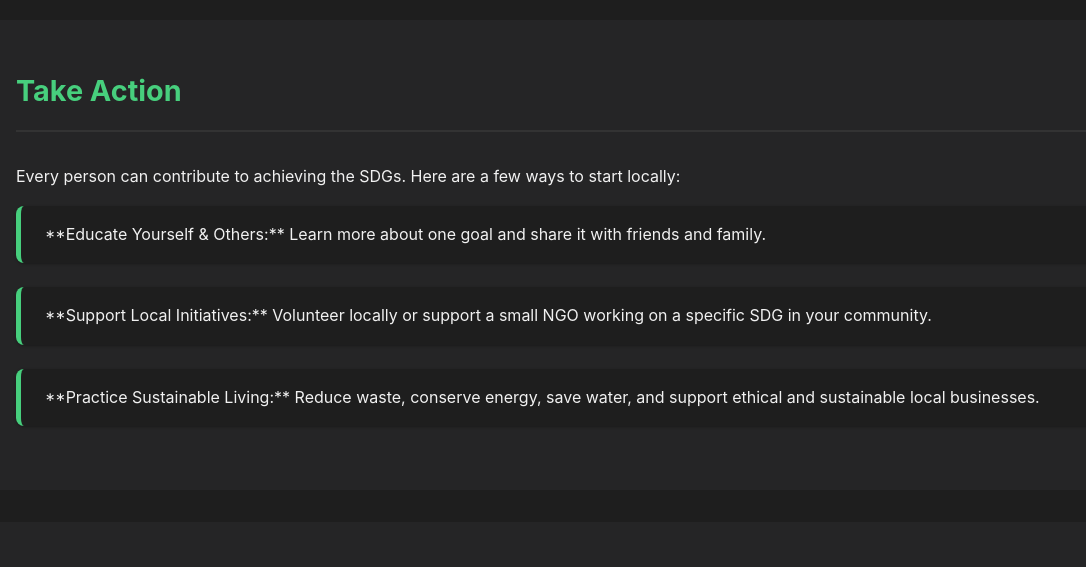
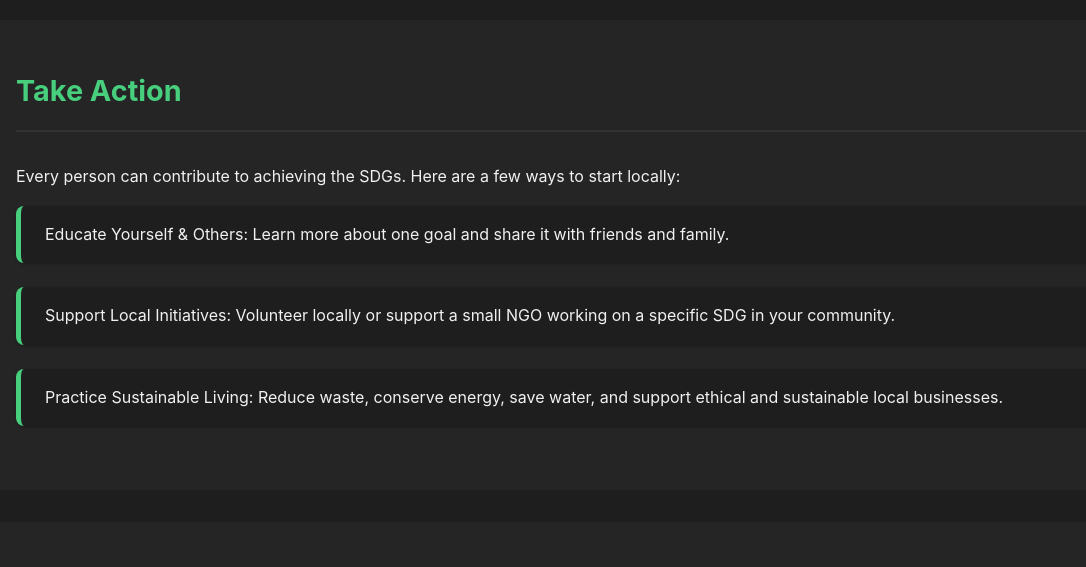
Before and after one commit to Aknh-NPC/SDG-PROJECT, a plain HTML site: page index.html in a window 1280 px wide. Shown: the part 2098-2665 px from the top of the page, without its empty margins (0-1086 px from the left). Drawn offline with Linux system fonts and the light colour scheme.

Commit message:
Update index.html

```diff
--- a/index.html
+++ b/index.html
@@ -35,7 +35,7 @@
 
         <section id="about" class="container section-padding">
             <h3>About</h3>
-            <p>The **17 Sustainable Development Goals (SDGs)** are a universal call to action to end poverty, protect the planet and ensure that all people enjoy peace and prosperity. This simple website introduces each goal and links to the official UN pages for more detail.</p>
+            <p>The 17 Sustainable Development Goals (SDGs) are a universal call to action to end poverty, protect the planet, and ensure that all people enjoy peace and prosperity. This simple website introduces each goal and links to the official UN pages for more detail.</p>
         </section>
         <section id="goals" class="container section-padding">
             <h3>The 17 Goals</h3>
@@ -454,11 +454,11 @@
 
             <ul>
 
-                <li>**Educate Yourself & Others:** Learn more about one goal and share it with friends and family.</li>
+                <li>Educate Yourself & Others: Learn more about one goal and share it with friends and family.</li>
 
-                <li>**Support Local Initiatives:** Volunteer locally or support a small NGO working on a specific SDG in your community.</li>
+                <li>Support Local Initiatives: Volunteer locally or support a small NGO working on a specific SDG in your community.</li>
 
-                <li>**Practice Sustainable Living:** Reduce waste, conserve energy, save water, and support ethical and sustainable local businesses.</li>
+                <li>Practice Sustainable Living: Reduce waste, conserve energy, save water, and support ethical and sustainable local businesses.</li>
 
             </ul>
 
```
